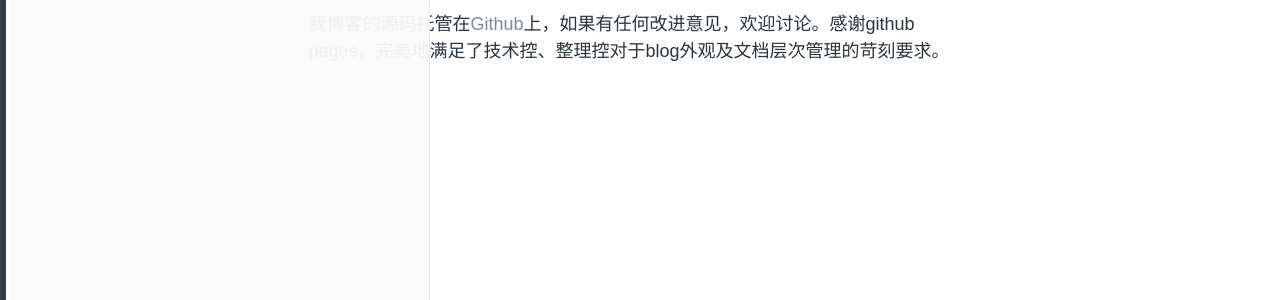
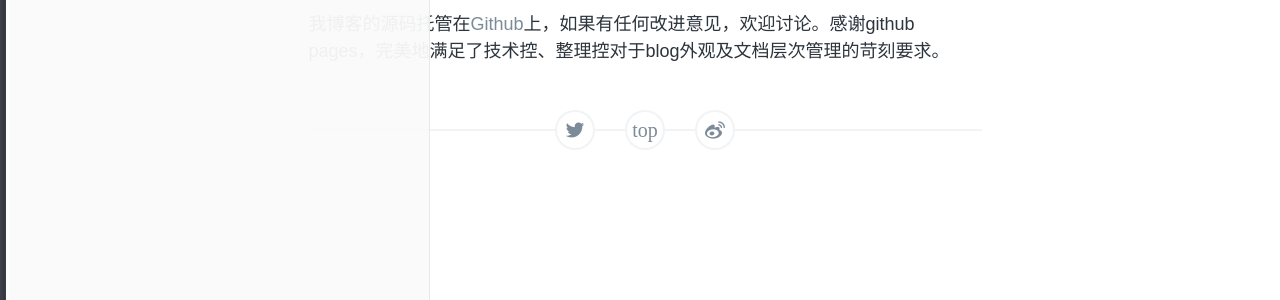
Before and after one commit to klsstt/klsstt.github.io, a Jekyll site: the page built from index.md, in a window 1280 px wide. Shown: the part 508-808 px from the top of the page. Built offline with Jekyll 4.4.1, drawn with Linux system fonts in a browser that asks for light colours; comment, search, counter and statistics services are not loaded.

Commit message:
Update post.html

```diff
--- a/_layouts/post.html
+++ b/_layouts/post.html
@@ -5,3 +5,6 @@ layout: default
   <h1 id="post__title" data-identifier="{{ page.date | date: "%Y%m%d" }}">{{ page.title }}</h1>
   {{ content }}
 </article> <!-- end #post__content -->
+<div id="bdfx" class="bdsharebuttonbox"><a href="#" class="bds_more" data-cmd="more"></a><a href="#" class="bds_qzone" data-cmd="qzone"></a><a href="#" class="bds_tsina" data-cmd="tsina"></a><a href="#" class="bds_tqq" data-cmd="tqq"></a><a href="#" class="bds_renren" data-cmd="renren"></a><a href="#" class="bds_weixin" data-cmd="weixin"></a></div>
+<div class="ds-thread" data-thread-key="{{ page.id }}" data-title="{{ page.title }}" data-url="{{ page.url }}"></div>
+{% include share.html %}
```
